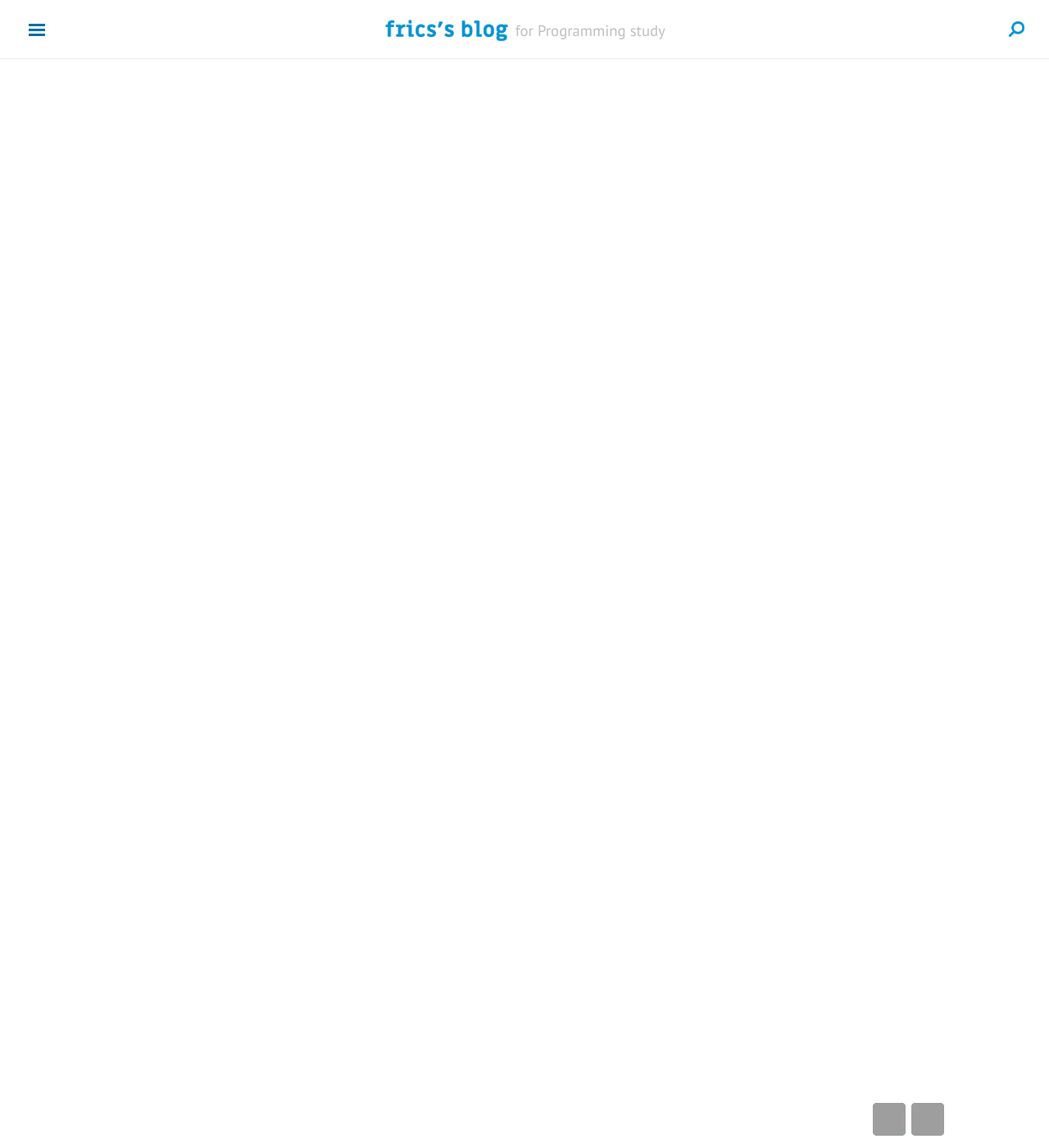
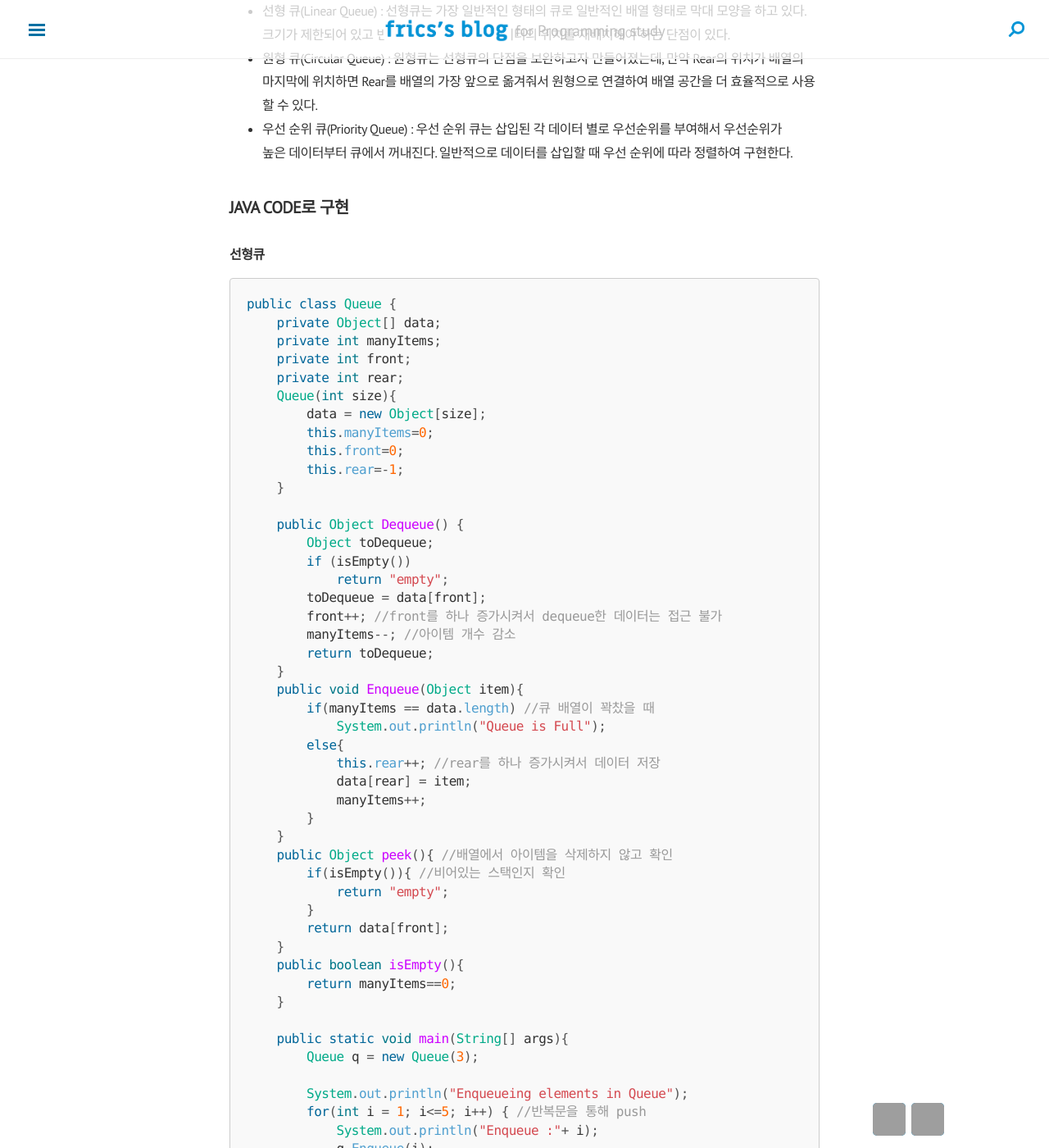
Before and after one commit to frics/frics.github.io, a Jekyll site: the page built from _posts/2020-06-22-queue.md, in a window 1280 px wide and 1400 px high, scrolled down 829 px. Shown: the whole window at 82% size. Built offline with Jekyll 4.4.1, drawn with Linux system fonts in a browser that asks for light colours; nearby versions of some CDN libraries; before the commit the page ends 900 px from its top, so only the background shows below that; some of the changed text lies outside the part shown; grey boxes are pictures that could not be loaded.

Commit message:
Edit Posting

````diff
--- a/_posts/2020-06-22-queue.md
+++ b/_posts/2020-06-22-queue.md
@@ -8,3 +8,95 @@ tag: [DataStructure, soongsil, SSU]
 이 포스팅은 숭실대학교 컴퓨터학부 신용태 교수님의 자료구조 수업을 기반으로 작성되었습니다.
 
 ## 큐(Queue)란
+LIFO 구조를 가지는 Stack과 다르게 Queue는 FIFO(First In, First Out)구조입니다.<br>
+즉 먼저 들어간 데이터가 먼저 나오는 식으로 동작합니다.<br>
+일반적으로 실생활속 대기줄을 생각하시면 됩니다.<br>
+Stack에서는 데이터 삽입, 삭제를 push, pop이라고 하는데 <br>
+Queue는 Rear에 데이터 삽입하는것을 Enqueue, Front에서 데이터 삭제를 하는것을 Dequeue라고 합니다.<br>
+간단한 그림으로 표현하면 다음과 같습니다.
+![queue](/public/img/queue_img_1.jpeg){: weight="150" height="150"}{: .center}
+
+## 큐(Queue)의 종류
+큐의 종류는 크게 아래의 3가지 종류입니다.
+* 선형 큐(Linear Queue) : 선형큐는 가장 일반적인 형태의 큐로 일반적인 배열 형태로 막대 모양을 하고 있다.<br>
+크기가 제한되어 있고 빈 공간을 사용하려면 데이터의 위치를 재배치해야 하는 단점이 있다.
+* 원형 큐(Circular Queue) : 원형큐는 선형큐의 단점을 보완하고자 만들어졌는데, 만약 Rear의 위치가 배열의 <br>
+마지막에 위치하면 Rear를 배열의 가장 앞으로 옮겨줘서 원형으로 연결하여 배열 공간을 더 효율적으로 사용 할 수 있다.
+* 우선 순위 큐(Priority Queue) : 우선 순위 큐는 삽입된 각 데이터 별로 우선순위를 부여해서 우선순위가 <br>
+높은 데이터부터 큐에서 꺼내진다. 일반적으로 데이터를 삽입할 때 우선 순위에 따라 정렬하여 구현한다.<br>
+
+## JAVA CODE로 구현
+### 선형큐
+```java
+public class Queue {
+    private Object[] data;
+    private int manyItems;
+    private int front;
+    private int rear;
+    Queue(int size){
+        data = new Object[size];
+        this.manyItems=0;
+        this.front=0;
+        this.rear=-1;
+    }
+
+    public Object Dequeue() {
+        Object toDequeue;
+        if (isEmpty())
+            return "empty";
+        toDequeue = data[front];
+        front++; //front를 하나 증가시켜서 dequeue한 데이터는 접근 불가
+        manyItems--; //아이템 개수 감소
+        return toDequeue;
+    }
+    public void Enqueue(Object item){
+        if(manyItems == data.length) //큐 배열이 꽉찼을 때
+            System.out.println("Queue is Full");
+        else{
+            this.rear++; //rear를 하나 증가시켜서 데이터 저장
+            data[rear] = item;
+            manyItems++;
+        }
+    }
+    public Object peek(){ //배열에서 아이템을 삭제하지 않고 확인
+        if(isEmpty()){ //비어있는 스택인지 확인
+            return "empty";
+        }
+        return data[front];
+    }
+    public boolean isEmpty(){
+        return manyItems==0;
+    }
+
+    public static void main(String[] args){
+        Queue q = new Queue(3);
+
+        System.out.println("Enqueueing elements in Queue");
+        for(int i = 1; i<=5; i++) { //반복문을 통해 push
+            System.out.println("Enqueue :"+ i);
+            q.Enqueue(i);
+        }
+        System.out.println("Is Queue empty? : "+q.isEmpty());
+        System.out.println("Peek : "+ q.peek());
+
+        System.out.println("Dequeue all element from Queue");
+        for(int i=0; i<4; i++) //반복문을 통해 pop
+            System.out.println("Dequeue : " + q.Dequeue());
+
+        for(int i = 1; i<=5; i++) { //반복문을 통해 push
+            System.out.println("Enqueue :"+ i);
+            q.Enqueue(i);
+        }
+        System.out.println("Is Queue empty? : "+q.isEmpty());
+    }
+}
+```
+### 실행 결과
+![queue](/public/img/queue_img_2.png){: width ="500" height="300"}{: .center}
+선형 큐 코드의 실행 결과를 보면 다음과 같은데 큐가 꽉 찰때까지 Enqueue를 하고 다시 큐가 텅 비게 될때까지 Dequeue를 수행합니다.
+하지만 다시 Enqueue를 하려고 하면 ArrayIndexOutOfBoundsException이 발생하는데, 이는 배열의 범위를 벗어났다는 뜻입니다.
+Enqueue, Dequeue를 반복적으로 수행하는 과정에서 front와 rear가 이미 배열의 끝에 도달해 있기 때문입니다.<br>
+물론 선형큐에서도 이보다 더 효율적으로 코드를 작성할 수 있지만, 선형 큐의 단점을 강조하기 위해 위와 같이 코드를 작성하였습니다.<br>
+이러한 선형 큐의 단점을 보완하기 위해 사용하는 원형 큐는 어떻게 동작하게 되는지 코드를 통해 보여 드리겠습니다.
+
+### 원형 큐
````
Also changed, not shown: _posts/2020-06-22-stack.md (+1 -1 lines), Gemfile.lock, public/img/queue_img_1.jpeg (added), public/img/queue_img_2.png (added), 12 other files.
